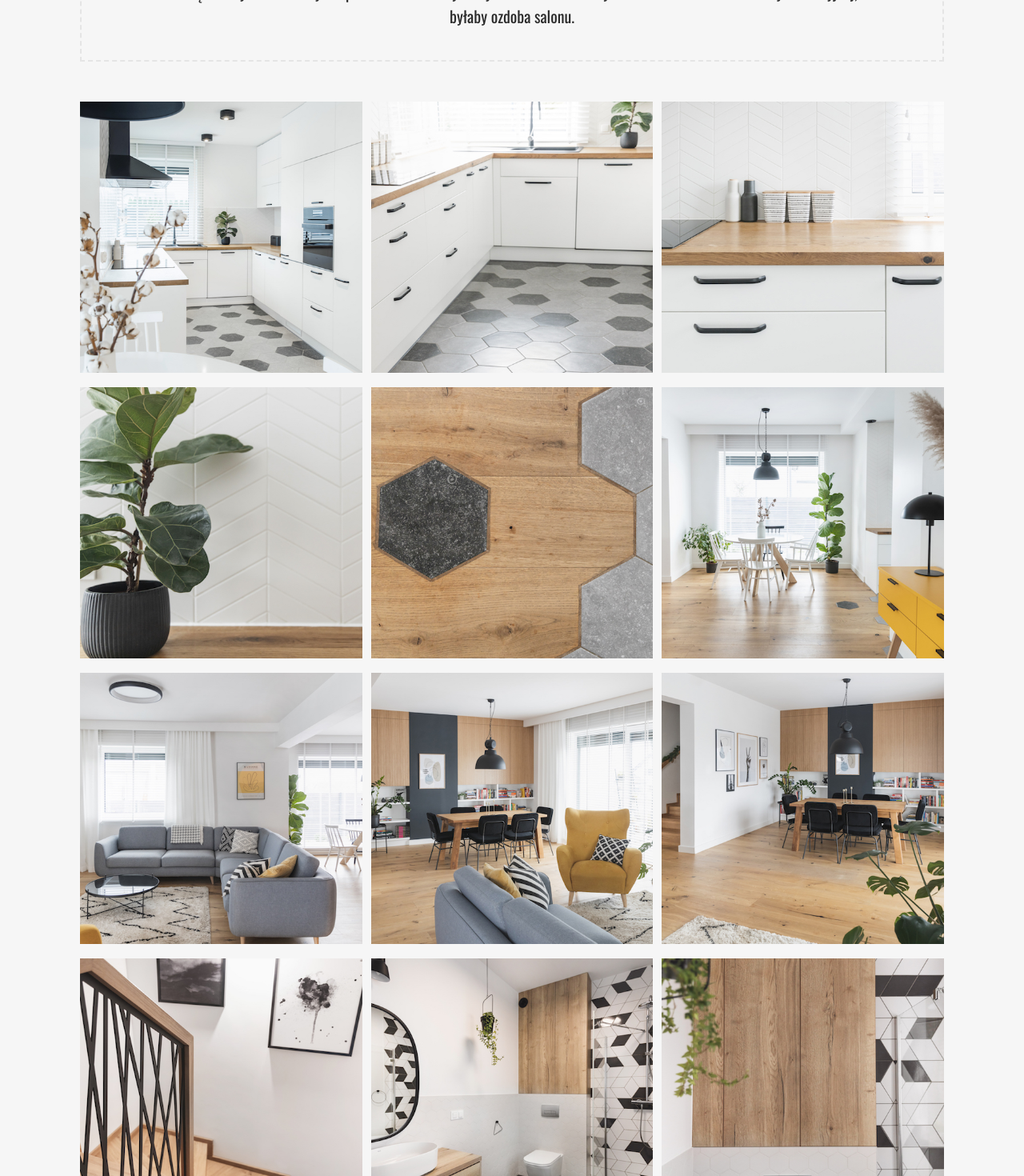
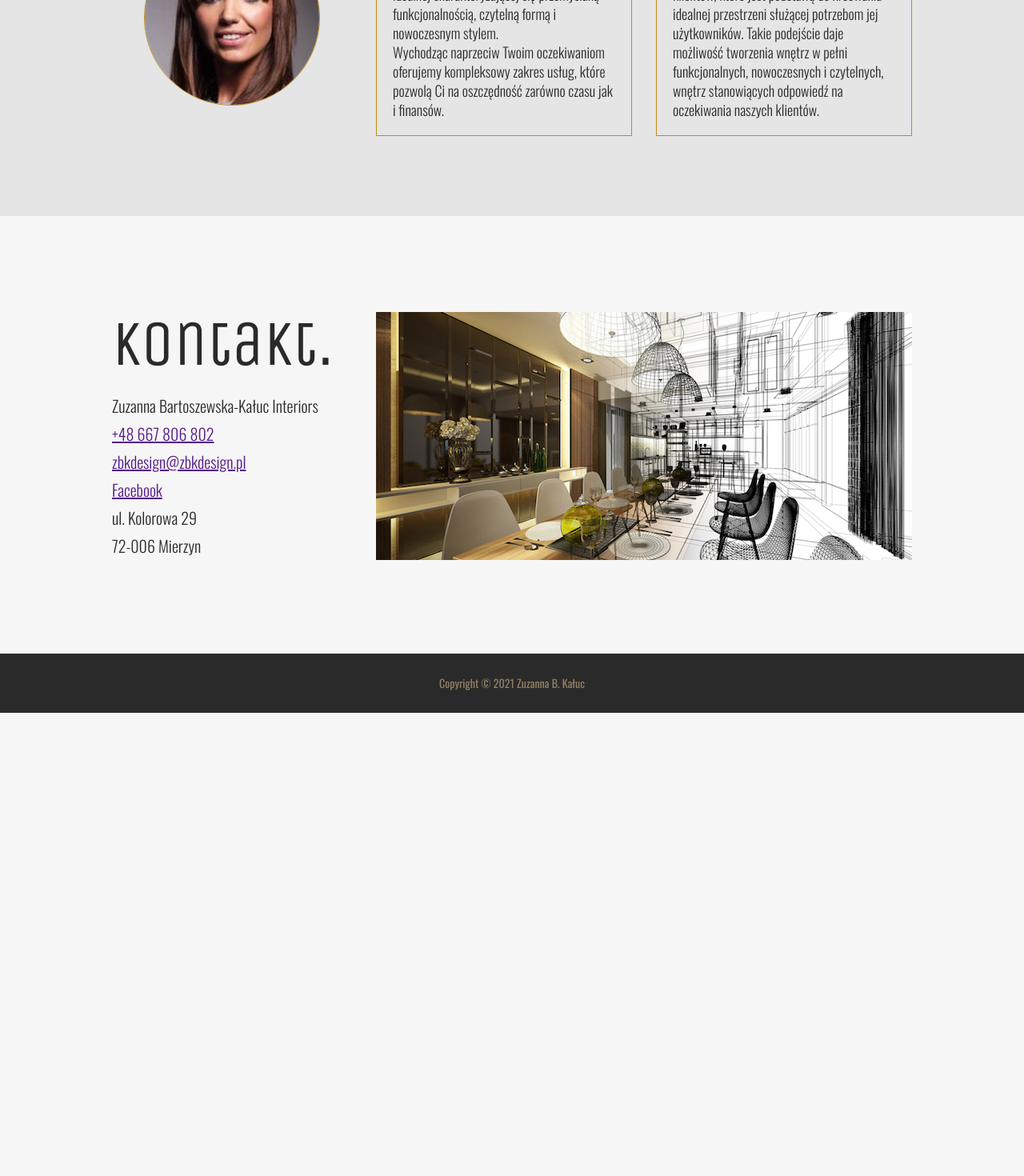
Before and after one commit to Anna-Bartkowiak/zbk-design-website, a React (Create React App) app: page / in a window 1280 px wide. Shown: the part 3968-5438 px from the top of the page at 80% size. After the commit the page ends 4859 px from the top, so only its background shows below. Built offline with nearby package versions, Linux system fonts and the light colour scheme; the HTML template or start-up script is replaced by a standard one.

Commit message:
Fixing react router links, adding footercopyright, creating procejtOther div

```diff
--- a/src/App.js
+++ b/src/App.js
@@ -1,16 +1,34 @@
-import React from 'react';
+import React, { useState } from 'react';
 import { BrowserRouter as Router, Switch, Route } from 'react-router-dom';
+import Navbar from '../src/components/Navbar';
+import Sidebar from '../src/components/Sidebar';
 import Home from './pages';
+import HomeProject1 from './pages/project1';
+import AboutUsSection from '../src/components/AboutUs';
+import Footer from '../src/components/FooterSection';
 
 export const App = () => {
+  const [isOpen, setIsOpen] = useState(false);
+
+  const toggle = () => {
+    setIsOpen(!isOpen)
+  };
+
   return (
     <>
       <Router>
+        <Sidebar isOpen={isOpen} toggle={toggle} />
+        <Navbar toggle={toggle} />
         <Switch>
-          <Route exact path="/" component={Home} />
-          {/* <Route path="/signin" component={SignInPage} />
-        <Route path="/calculating" component={CalculatingPage} /> */}
+          <Route exact path="/">
+            <Home />
+          </Route>
+          <Route path="/project1">
+            <HomeProject1 />
+          </Route>
         </Switch>
+        <AboutUsSection />
+        <Footer />
       </Router>
     </>
   );
--- a/src/components/FooterSection/FooterElements.js
+++ b/src/components/FooterSection/FooterElements.js
@@ -7,10 +7,11 @@ export const FooterContainer = styled.div`
     flex-direction: column;
     justify-content: center;
     align-items: center;
-    max-width: 140rem;
-    padding: 10rem 0;
-    margin: 12rem auto 12rem;
-    border: 1px solid var(--fontColor);
+    /* max-width: 140rem; */
+    padding: 9rem 0 7rem;
+    margin: 3rem auto 12rem;
+    /* border: 1px solid var(--fontColor); */
+    position: relative;
 
     @media screen and (max-width: 1000px) {
         margin: 10rem auto 12rem;
@@ -123,4 +124,19 @@ export const FooterLink = styled(Link) `
     text-decoration: bold;
 `
 
+export const FooterCopyright = styled.div`
+    position: absolute;
+    bottom: -12.1rem;
+    width: 100%;
+    text-align: center;
+    background-color: var(--fontColor);
+`
+
+export const FooterCopyrightP = styled.p`
+    font-family: 'Oswald',cursive;
+    font-size: 1.4rem;
+    line-height: 7.4rem;
+    color: var(--fourthColor);
+`
+
 export default FooterContainer;
--- a/src/components/FooterSection/index.js
+++ b/src/components/FooterSection/index.js
@@ -7,7 +7,9 @@ import {
     FooterH1,
     FooterP,
     FooterLink,
-    FooterImg
+    FooterImg,
+    FooterCopyright,
+    FooterCopyrightP
 } from './FooterElements';
 
 export const Footer = () => {
@@ -33,6 +35,9 @@ export const Footer = () => {
                     <FooterImg className="item-2" />
                 </FooterGrid>
             </FooterWrapper>
+            <FooterCopyright>
+                <FooterCopyrightP>Copyright &copy; 2021 Zuzanna B. Kałuc</FooterCopyrightP>
+            </FooterCopyright>
         </FooterContainer>
     )
 }
--- a/src/components/Navbar/index.js
+++ b/src/components/Navbar/index.js
@@ -42,7 +42,7 @@ export const Navbar = ({ toggle }) => {
                         <NavItem>
                             <NavLinks to="project"
                                 smooth={true}
-                                duration={800}
+                                duration={500}
                                 spy={true}
                                 exact='true'
                                 offset={0}
@@ -52,7 +52,7 @@ export const Navbar = ({ toggle }) => {
                         <NavItem>
                             <NavLinks to="aboutUs"
                                 smooth={true}
-                                duration={800}
+                                duration={500}
                                 spy={true}
                                 exact='true'
                                 offset={0}
@@ -62,7 +62,7 @@ export const Navbar = ({ toggle }) => {
                         <NavItem>
                             <NavLinks to="contact"
                                 smooth={true}
-                                duration={800}
+                                duration={500}
                                 spy={true}
                                 exact='true'
                                 offset={0}
--- a/src/components/Project1/Project1Elements.js
+++ b/src/components/Project1/Project1Elements.js
@@ -1,19 +1,19 @@
 import styled from 'styled-components';
 
-export const Project1Container = styled.div`
-	max-width: 114rem;
-	margin: 10rem auto;
+export const ProjectContainer = styled.div`
+	max-width: 200rem;
+	margin: 5rem auto;
 `
 
-export const Project1Hero = styled.div`
+export const ProjectHero = styled.div`
 	max-width: 110rem;
     width: 100%;
     margin: 0 auto;
-	/* padding: 0 5rem; */
+	padding: 0 5rem;
 	text-align: center;
 `
 
-export const Project1H1 = styled.h1`
+export const ProjectH1 = styled.h1`
 	font-size: 5.8rem;
     line-height: 6.8rem;
     font-family: 'Unica One',sans-serif;
@@ -21,30 +21,30 @@ export const Project1H1 = styled.h1`
     padding-bottom: 2rem;
 `
 
-export const Project1H2 = styled.h2`
+export const ProjectH2 = styled.h2`
 	font-size: 2rem;
 `
 
-export const Project1Wrapper = styled.div`
+export const ProjectWrapper = styled.div`
 	display: flex;
 	margin-top: 4rem;
 	padding: 0 1rem;
 `
 
-export const Project1HeroItem = styled.div`
+export const ProjectHeroItem = styled.div`
 
 `
 
-export const Project1HeroImg = styled.img`
-	max-width: 38rem;
-	border-radius: 50%;
+export const ProjectHeroImg = styled.img`
+	/* max-width: 38rem;
+	border-radius: 50%; */
 	/* border: 1px solid var(--tertiaryColor); */
-	margin-left: 3rem;
-	overflow: hidden;
+	/* margin-left: 3rem;
+	overflow: hidden; */
 `
 
-export const Project1TextWrapper = styled.div`
-	display:flex;
+export const ProjectTextWrapper = styled.div`
+	display: flex;
     justify-content: center;
     align-items: center;
     flex-direction: column;
@@ -54,18 +54,15 @@ export const Project1TextWrapper = styled.div`
 	border: 2px dashed var(--secondaryColor);
 `
 
-export const Project1P = styled.p`
-	`
+export const ProjectP = styled.p``
 
-export const Project1Gallery = styled.div`
+export const ProjectGallery = styled.div`
 	width: 100%;
-    max-width: 110rem;
-    margin: 5rem auto;
+    margin: 8rem auto;
 	padding: 0 1rem;
 
 	@media screen and (max-width: 1000px) {
         max-width: 960px;
-
     }
 
     @media screen and (max-width: 768px) {
@@ -79,20 +76,16 @@ export const Project1Gallery = styled.div`
     }
 `
 
-export const Project1GalleryGrid = styled.div`
+export const ProjectGalleryGrid = styled.div`
 	display: grid;
     grid-template-columns: repeat(3
 	, 1fr);
-	grid-template-rows: 1fr 1fr 1fr 1fr 1fr;
-    /* grid-template-rows: 35rem 35rem 35rem; */
-	grid-gap: 1%;
+    grid-template-rows: repeat(5, 1fr);
+    gap: 1rem;
 
     @media screen and (max-width: 1000px) {
 		grid-template-columns: repeat(2
 		, 1fr);
-		/* grid-template-rows: 1fr 1fr 1fr 1fr 1f 1fr; */
-		grid-gap: 1rem;
-        /* grid-template-rows: 43rem 43rem 43rem; */
     }
 
     @media screen and (max-width: 768px) {
@@ -105,8 +98,8 @@ export const Project1GalleryGrid = styled.div`
         grid-template-areas:
             "item1"
             "item2"
+            "item3"
             "item4"
-            "item3"
             "item5"
             "item6"
             "item8"
@@ -147,47 +140,108 @@ export const Project1GalleryGrid = styled.div`
             grid-area: item9;
         }
 		.item-10 {
-            grid-area: item1;
+            grid-area: item10;
+        }
+        .item-11 {
+            grid-area: item11;
         }
         .item-12 {
-            grid-area: item2;
-        }
-        .item-12 {
-            grid-area: item3;
+            grid-area: item12;
         }
         .item-13 {
-            grid-area: item4;
+            grid-area: item13;
         }
         .item-14 {
-            grid-area: item5;
+            grid-area: item14;
         }
         .item-15 {
-            grid-area: item6;
+            grid-area: item15;
         }
     }
 `
 
-export const Project1GalleryItem = styled.div`
+export const ProjectGalleryItem = styled.div`
 	display: flex;
     justify-content: center;
     overflow: hidden;
 
-	/* &:nth-child(odd) {
+	&:nth-child(odd) {
 		border: 1px solid var(--tertiaryColor);
 	}
 
 	&:nth-child(even) {
 		border: 1px solid var(--fontColor);
-	} */
+	}
 `
 
-export const Project1GalleryImg = styled.img`
+export const ProjectGalleryImg = styled.img`
 	height: 100%;
     width: 100%;
     overflow: hidden;
+`
+
+export const ProjectOther = styled.div`
+    width: 100%;
+    min-height: 50rem;
+    max-width: 140rem;
+    margin: 0 auto;
+    padding: 8rem 0;
+    text-align: center;
+    border-top: 2px dashed var(--secondaryColor);
+    border-bottom: 2px dashed var(--secondaryColor);
+`
+
+export const ProjectOtherGrid = styled.div`
+    min-height: 50rem;
+    display: grid;
+    grid-template-columns: repeat(4
+	, 1fr);
+    grid-template-rows: 1fr;
+    gap: 2rem;
+
+    @media screen and (max-width: 768px) {
+        grid-template-columns: repeat(2
+		, 1fr);
+        grid-template-rows: 1fr 1fr;
+    }
+
+    @media screen and (max-width: 576px) {
+        grid-template-columns: 100%;
+        grid-template-rows: repeat(4, 35rem);
+        grid-template-areas:
+            "item12"
+            "item13"
+            "item14"
+            "item15";
+
+        .item-12 {
+            grid-area: item12;
+        }
+        .item-13 {
+            grid-area: item13;
+        }
+        .item-14 {
+            grid-area: item14;
+        }
+        .item-15 {
+            grid-area: item15;
+        }
+    }
+`
+
+export const ProjectOtherItem = styled.div`
+    display: flex;
+    justify-content: center;
+    overflow: hidden;
+`
+
+export const ProjectOtherImg = styled.div`
+    height: 100%;
+    width: 100%;
+    /* overflow: hidden; */
     /* -webkit-filter: grayscale(100%);
 	filter: grayscale(100%); */
-    -webkit-transform: scale(1);
+    /* -webkit-transform: scale(1);
 	transform: scale(1);
 	-webkit-transition: .5s ease-in-out;
 	transition: .5s ease-in-out;
@@ -197,5 +251,5 @@ export const Project1GalleryImg = styled.img`
 	filter: grayscale(0);
     -webkit-transform: scale(1);
 	transform: scale(1);
-    overflow: hidden;
+    overflow: hidden; */
 `
--- a/src/components/Project1/index.js
+++ b/src/components/Project1/index.js
@@ -2,20 +2,21 @@ import React from 'react';
 // import React, { useState } from 'react';
 // import { Button } from '../ButtonElement';
 import {
-    Project1Container,
-    Project1Hero,
-    Project1H1,
-    Project1H2,
-    Project1Wrapper,
-    // Project1HeroItem,
-    // Project1HeroImg,
-    Project1TextWrapper,
-    Project1P,
-    Project1Gallery,
-    Project1GalleryGrid,
-    Project1GalleryItem,
-    Project1GalleryImg
-    // Project1Span,
+    ProjectContainer,
+    ProjectHero,
+    ProjectH1,
+    ProjectH2,
+    ProjectWrapper,
+    ProjectTextWrapper,
+    ProjectP,
+    ProjectGallery,
+    ProjectGalleryGrid,
+    ProjectGalleryItem,
+    ProjectGalleryImg,
+    ProjectOther,
+    ProjectOtherGrid,
+    ProjectOtherItem,
+    ProjectOtherImg
     // HeroBtnWrapper,
     // ArrowRight,
 } from './Project1Elements';
@@ -36,25 +37,16 @@ import image14 from '../../images/MainGallery/11dom11.jpg';
 import image15 from '../../images/MainGallery/11dom4.jpg';
 
 const Project1Section = () => {
-    // const [hover, setHover] = useState(false);
-
-    // const onHover = () => {
-    //     setHover(!hover);
-    // };
-
     return (
-        <Project1Container id="#">
-            <Project1Hero>
-                <Project1H1>Dom #11</Project1H1>
-                <Project1H2>Dom jednorodzinny na przedmieściach Szczecina , pow 140 m2</Project1H2>
-                <Project1Wrapper>
-                    <Project1TextWrapper>
-                        <Project1P>Po analizie potrzeb Inwestorów ustaliliśmy paletę barw w naturalnych odcieniach beżów i szarości oraz listę użytych materiałów. Zaprojektowaliśmy wnętrze w naturalnych materiałach wykończeniowych oddających wrażenie ciepła. Połączyliśmy z charakterystycznym spiekiem o wzorze marmuru oraz złotymi lampami. Inwestorzy zwracają dużą uwagę na oświetlenie, które nie narzuca się w aranżacji jednoczenie nie jest obojętne, ma nowoczesną formę i wysoką jakość. Zastosowano lampy magnetyczne, szynowe zintegrowane z sufitem z możliwością zmiany zastosowanych opraw oświetleniowych. Życzeniem Klientów była efektowna zabudowa ściany telewizyjnej, która byłaby ozdoba salonu.</Project1P>
-                    </Project1TextWrapper>
-                    {/* <Project1HeroItem>
-                        <Project1HeroImg src={image1} alt='image1' />
-                    </Project1HeroItem> */}
-                </Project1Wrapper>
+        <ProjectContainer>
+            <ProjectHero>
+                <ProjectH1>Dom #11</ProjectH1>
+                <ProjectH2>Dom jednorodzinny na przedmieściach Szczecina , pow 140 m2</ProjectH2>
+                <ProjectWrapper>
+                    <ProjectTextWrapper>
+                        <ProjectP>Po analizie potrzeb Inwestorów ustaliliśmy paletę barw w naturalnych odcieniach beżów i szarości oraz listę użytych materiałów. Zaprojektowaliśmy wnętrze w naturalnych materiałach wykończeniowych oddających wrażenie ciepła. Połączyliśmy z charakterystycznym spiekiem o wzorze marmuru oraz złotymi lampami. Inwestorzy zwracają dużą uwagę na oświetlenie, które nie narzuca się w aranżacji jednoczenie nie jest obojętne, ma nowoczesną formę i wysoką jakość. Zastosowano lampy magnetyczne, szynowe zintegrowane z sufitem z możliwością zmiany zastosowanych opraw oświetleniowych. Życzeniem Klientów była efektowna zabudowa ściany telewizyjnej, która byłaby ozdoba salonu.</ProjectP>
+                    </ProjectTextWrapper>
+                </ProjectWrapper>
                 {/* <HeroBtnWrapper>
                     <Button
                         to='project'
@@ -67,57 +59,74 @@ const Project1Section = () => {
                         <ArrowRight />
                     </Button>
                 </HeroBtnWrapper> */}
-            </Project1Hero>
-            <Project1Gallery>
-                <Project1GalleryGrid>
-                    <Project1GalleryItem className="item-1">
-                        <Project1GalleryImg src={image1} alt='image1' />
-                    </Project1GalleryItem>
-                    <Project1GalleryItem className="item-2">
-                        <Project1GalleryImg src={image2} alt='image2' />
-                    </Project1GalleryItem>
-                    <Project1GalleryItem className="item-3">
-                        <Project1GalleryImg src={image3} alt='image3' />
-                    </Project1GalleryItem>
-                    <Project1GalleryItem className="item-4">
-                        <Project1GalleryImg src={image4} alt='image4' />
-                    </Project1GalleryItem>
-                    <Project1GalleryItem className="item-5">
-                        <Project1GalleryImg src={image5} alt='image5' />
-                    </Project1GalleryItem>
-                    <Project1GalleryItem className="item-6">
-                        <Project1GalleryImg src={image6} alt='image6' />
-                    </Project1GalleryItem>
-                    <Project1GalleryItem className="item-7">
-                        <Project1GalleryImg src={image7} alt='image7' />
-                    </Project1GalleryItem>
-                    <Project1GalleryItem className="item-8">
-                        <Project1GalleryImg src={image8} alt='image8' />
-                    </Project1GalleryItem>
-                    <Project1GalleryItem className="item-9">
-                        <Project1GalleryImg src={image9} alt='image9' />
-                    </Project1GalleryItem>
-                    <Project1GalleryItem className="item-10">
-                        <Project1GalleryImg src={image10} alt='image10' />
-                    </Project1GalleryItem>
-                    <Project1GalleryItem className="item-11">
-                        <Project1GalleryImg src={image11} alt='image11' />
-                    </Project1GalleryItem>
-                    <Project1GalleryItem className="item-12">
-                        <Project1GalleryImg src={image12} alt='image12' />
-                    </Project1GalleryItem>
-                    <Project1GalleryItem className="item-13">
-                        <Project1GalleryImg src={image13} alt='image13' />
-                    </Project1GalleryItem>
-                    <Project1GalleryItem className="item-14">
-                        <Project1GalleryImg src={image14} alt='image14' />
-                    </Project1GalleryItem>
-                    <Project1GalleryItem className="item-15">
-                        <Project1GalleryImg src={image15} alt='image15' />
-                    </Project1GalleryItem>
-                </Project1GalleryGrid>
-            </Project1Gallery>
-        </Project1Container>
+            </ProjectHero>
+            <ProjectGallery>
+                <ProjectGalleryGrid>
+                    <ProjectGalleryItem className="item-1">
+                        <ProjectGalleryImg src={image1} alt='image1' />
+                    </ProjectGalleryItem>
+                    <ProjectGalleryItem className="item-2">
+                        <ProjectGalleryImg src={image2} alt='image2' />
+                    </ProjectGalleryItem>
+                    <ProjectGalleryItem className="item-3">
+                        <ProjectGalleryImg src={image3} alt='image3' />
+                    </ProjectGalleryItem>
+                    <ProjectGalleryItem className="item-4">
+                        <ProjectGalleryImg src={image4} alt='image4' />
+                    </ProjectGalleryItem>
+                    <ProjectGalleryItem className="item-5">
+                        <ProjectGalleryImg src={image5} alt='image5' />
+                    </ProjectGalleryItem>
+                    <ProjectGalleryItem className="item-6">
+                        <ProjectGalleryImg src={image6} alt='image6' />
+                    </ProjectGalleryItem>
+                    <ProjectGalleryItem className="item-7">
+                        <ProjectGalleryImg src={image7} alt='image7' />
+                    </ProjectGalleryItem>
+                    <ProjectGalleryItem className="item-8">
+                        <ProjectGalleryImg src={image8} alt='image8' />
+                    </ProjectGalleryItem>
+                    <ProjectGalleryItem className="item-9">
+                        <ProjectGalleryImg src={image9} alt='image9' />
+                    </ProjectGalleryItem>
+                    <ProjectGalleryItem className="item-10">
+                        <ProjectGalleryImg src={image10} alt='image10' />
+                    </ProjectGalleryItem>
+                    <ProjectGalleryItem className="item-11">
+                        <ProjectGalleryImg src={image11} alt='image11' />
+                    </ProjectGalleryItem>
+                    <ProjectGalleryItem className="item-12">
+                        <ProjectGalleryImg src={image12} alt='image12' />
+                    </ProjectGalleryItem>
+                    <ProjectGalleryItem className="item-13">
+                        <ProjectGalleryImg src={image13} alt='image13' />
+                    </ProjectGalleryItem>
+                    <ProjectGalleryItem className="item-14">
+                        <ProjectGalleryImg src={image14} alt='image14' />
+                    </ProjectGalleryItem>
+                    <ProjectGalleryItem className="item-15">
+                        <ProjectGalleryImg src={image15} alt='image15' />
+                    </ProjectGalleryItem>
+                </ProjectGalleryGrid>
+            </ProjectGallery>
+            <ProjectOther id="project">
+                <ProjectH1>Inne projekty</ProjectH1>
+                <ProjectOtherGrid>
+                    <ProjectOtherItem className="item-12">
+                        <ProjectOtherImg src={image12} alt='image12' />
+                    </ProjectOtherItem>
+                    <ProjectOtherItem className="item-13">
+                        <ProjectOtherImg src={image13} alt='image13' />
+                    </ProjectOtherItem>
+                    <ProjectOtherItem className="item-14">
+                        <ProjectOtherImg src={image14} alt='image14' />
+                    </ProjectOtherItem>
+                    <ProjectOtherItem className="item-15">
+                        <ProjectOtherImg src={image15} alt='image15' />
+                    </ProjectOtherItem>
+                </ProjectOtherGrid>
+            </ProjectOther>
+        </ProjectContainer>
     )
 }
 
--- a/src/pages/index.js
+++ b/src/pages/index.js
@@ -1,31 +1,18 @@
-import React, { useState } from 'react';
+import React from 'react';
 import GlobalStyle from '../globalStyles.js';
-import Navbar from '../components/Navbar';
-import Sidebar from '../components/Sidebar';
 import HeroSection from '../components/HeroSection';
 import GallerySection from '../components/GallerySection';
 import Project1Section from '../components/Project1';
 import AboutUsSection from '../components/AboutUs';
-import Footer from '../components/FooterSection';
 
 
 export const Home = () => {
-    const [isOpen, setIsOpen] = useState(false);
-
-    const toggle = () => {
-        setIsOpen(!isOpen)
-    };
 
     return (
         <>
             <GlobalStyle />
-            <Sidebar isOpen={isOpen} toggle={toggle} />
-            <Navbar toggle={toggle} />
             <HeroSection />
             <GallerySection />
-            <Project1Section />
-            <AboutUsSection />
-            <Footer />
         </>
     );
 };
```
Also changed, not shown: src/pages/project1.js (+1 -12 lines).
